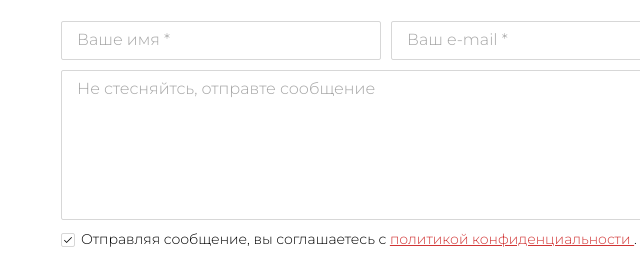
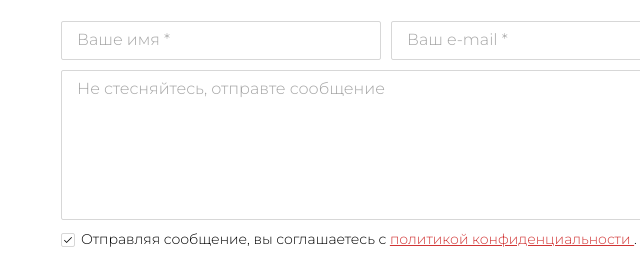
Before and after one commit to Adminochka/AnnaCake, a website: page app/contacts.html in a window 1280 px wide. Shown: the part 779-1035 px from the top of the page, 254-894 px from the left. Drawn offline with Linux system fonts and the light colour scheme.

Commit message:
contacts form contacts.html and index.html checked

```diff
--- a/app/contacts.html
+++ b/app/contacts.html
@@ -81,7 +81,7 @@
                                     <input class="contact-form__input js-contactForm__input" type="text" name="name" placeholder="Ваше имя *">
                                     <input class="contact-form__input js-contactForm__input js-contactForm__input-email" type="email" name="email" placeholder="Ваш e-mail *">
                                 </div>
-                                <textarea class="contact-form__textarea js-contactForm__textarea" name="message" placeholder="Не стесняйтсь, отправте сообщение"></textarea>
+                                <textarea class="contact-form__textarea js-contactForm__textarea" name="message" placeholder="Не стесняйтесь, отправте сообщение"></textarea>
                                 <div class="contact-form__checkbox-inner">
                                     <label class="contact-form__checkbox-label">
                                         <input type="checkbox" name="agreement" class="contact-form__checkbox-input js-contactForm__checkbox" checked>
```
Also changed, not shown: app/index.html (+1 -1 lines).
